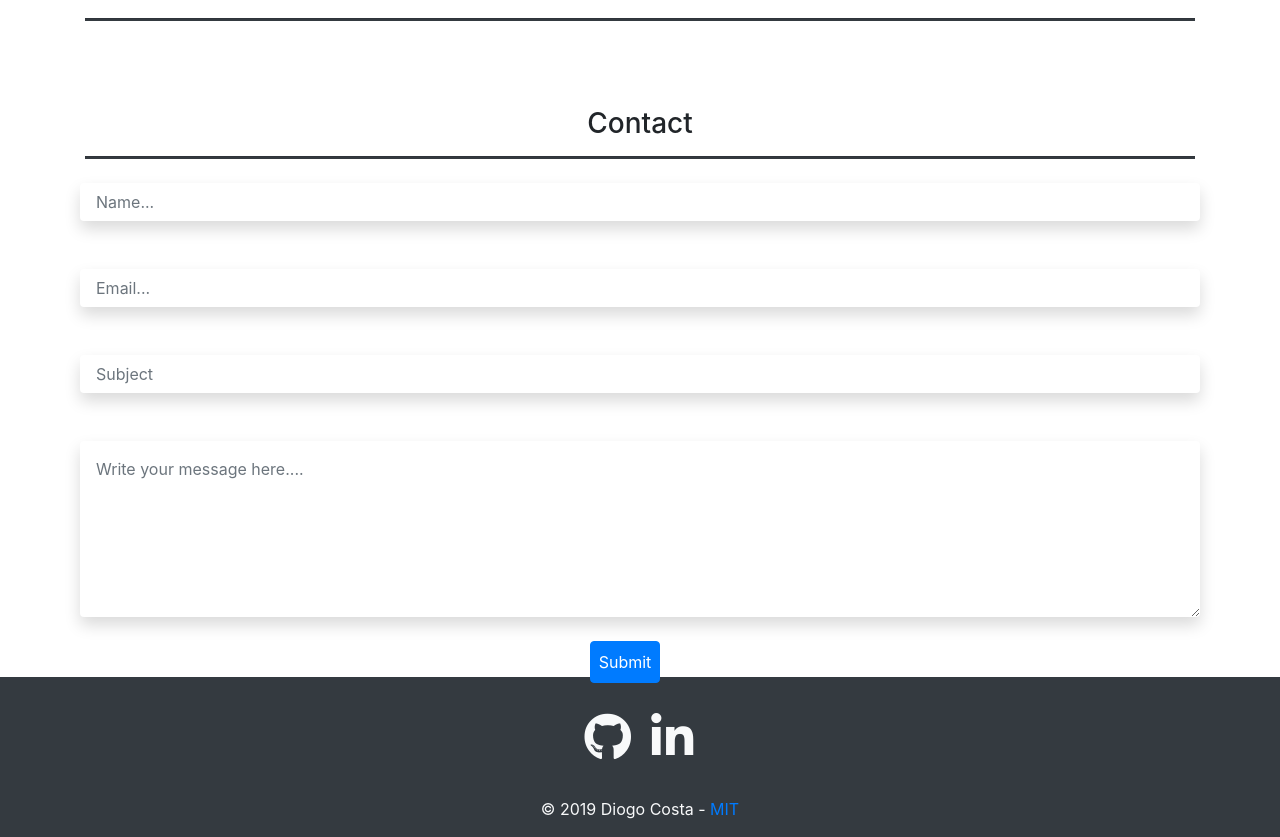
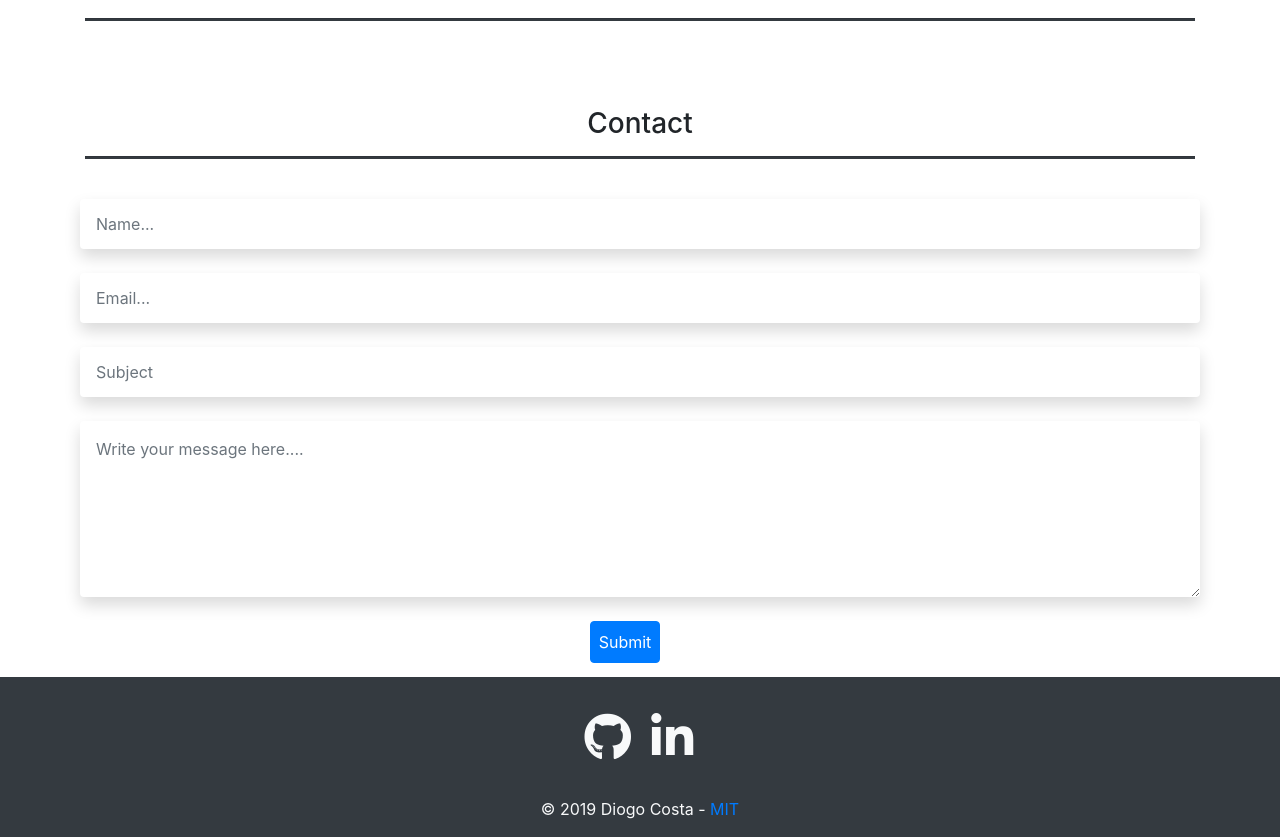
Before and after one commit to diogofalken/portfolio, a CodeIgniter app: page /portfolio/ in a window 1280 px wide. Shown: the part 1702-2539 px from the top of the page. Run offline with CodeIgniter, Linux system fonts and the light colour scheme; data that the repository does not hold is empty; some libraries are stand-ins or nearby versions.

Commit message:
Minor fixes on contact form

```diff
--- a/application/views/pages/home.php
+++ b/application/views/pages/home.php
@@ -156,10 +156,10 @@
             </div>
         </div>
         <div class="row">
-            <div class="col-12 my-2">
+            <div class="col-12 my-4">
                 <?php echo form_open("Contact/contactMe", "class=\"form-row\" onsubmit=\"return validation(this);\""); ?>
                 <!--Grid column-->
-                <div class="col-md-12 mb-5">
+                <div class="col-md-12 mb-4">
                     <div class="form-row mb-0">
                         <input type="text" id="name" name="name" class="form-control shadow p-3 bg-white rounded"
                             placeholder="Name...">
@@ -168,7 +168,7 @@
                 </div>
                 <!--Grid column-->
                 <!--Grid column-->
-                <div class="col-md-12 mb-5">
+                <div class="col-md-12 mb-4">
                     <div class="form-row mb-0">
                         <input type="email" id="email" name="email" class="form-control shadow p-3 bg-white rounded"
                             placeholder="Email...">
@@ -176,7 +176,7 @@
                     </div>
                 </div>
                 <!--Grid column-->
-                <div class="col-md-12 mb-5">
+                <div class="col-md-12 mb-4">
                     <div class="form-row mb-0">
                         <input type="text" id="subject" name="subject" class="form-control shadow p-3 bg-white rounded"
                             placeholder="Subject">
--- a/assets/css/home.css
+++ b/assets/css/home.css
@@ -282,6 +282,9 @@
 	border: 0;
 }
 
+#section_contact input {
+	height: 50px;
+}
 /* Media Queries */
 @media (min-width: 374px) and (max-width: 767px) {
 	#section_about,
--- a/assets/js/home.js
+++ b/assets/js/home.js
@@ -135,8 +135,13 @@ const clickCards = () => {
 				cur.descricao;
 
 			document.querySelectorAll(".modal-footer a").forEach((link, index) => {
+				console.log(cur.url);
 				if (index) {
-					link.href = cur.url;
+					if (!cur.url) {
+						link.href = cur.github;
+					} else {
+						link.href = cur.url;
+					}
 				} else {
 					link.href = cur.github;
 				}
```
